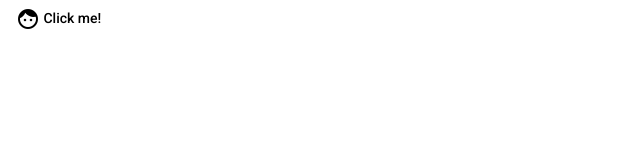
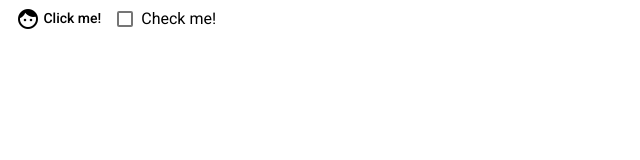
Before and after one commit to elieljohn/StylingApplicationsWithAngularMaterial, an Angular app in the folder angularmaterial/: page / in a window 1280 px wide. Shown: the top 160 px of the page, without its empty margins (0-640 px from the left). Built offline with nearby package versions, Linux system fonts and the light colour scheme.

Commit message:
Adding a Check Box
1. Added 'MatCheckboxModule' to imports
app.module.ts - line 9 & 20

2. Added 'mat-checkbox' markup to AppComponent
app.component.html - line 6

```diff
--- a/angularmaterial/src/app/app.component.html
+++ b/angularmaterial/src/app/app.component.html
@@ -2,3 +2,5 @@
   <mat-icon>face</mat-icon>
   Click me!
 </button>
+
+<mat-checkbox>Check me!</mat-checkbox>
--- a/angularmaterial/src/app/app.module.ts
+++ b/angularmaterial/src/app/app.module.ts
@@ -6,6 +6,7 @@ import { BrowserAnimationsModule } from '@angular/platform-browser/animations';
 
 import {MatButtonModule} from '@angular/material/button';
 import {MatIconModule} from '@angular/material/icon';
+import {MatCheckboxModule} from '@angular/material/checkbox';
 
 @NgModule({
   declarations: [
@@ -15,7 +16,8 @@ import {MatIconModule} from '@angular/material/icon';
     BrowserModule,
     BrowserAnimationsModule,
     MatButtonModule,
-    MatIconModule
+    MatIconModule,
+    MatCheckboxModule
   ],
   providers: [],
   bootstrap: [AppComponent]
```
